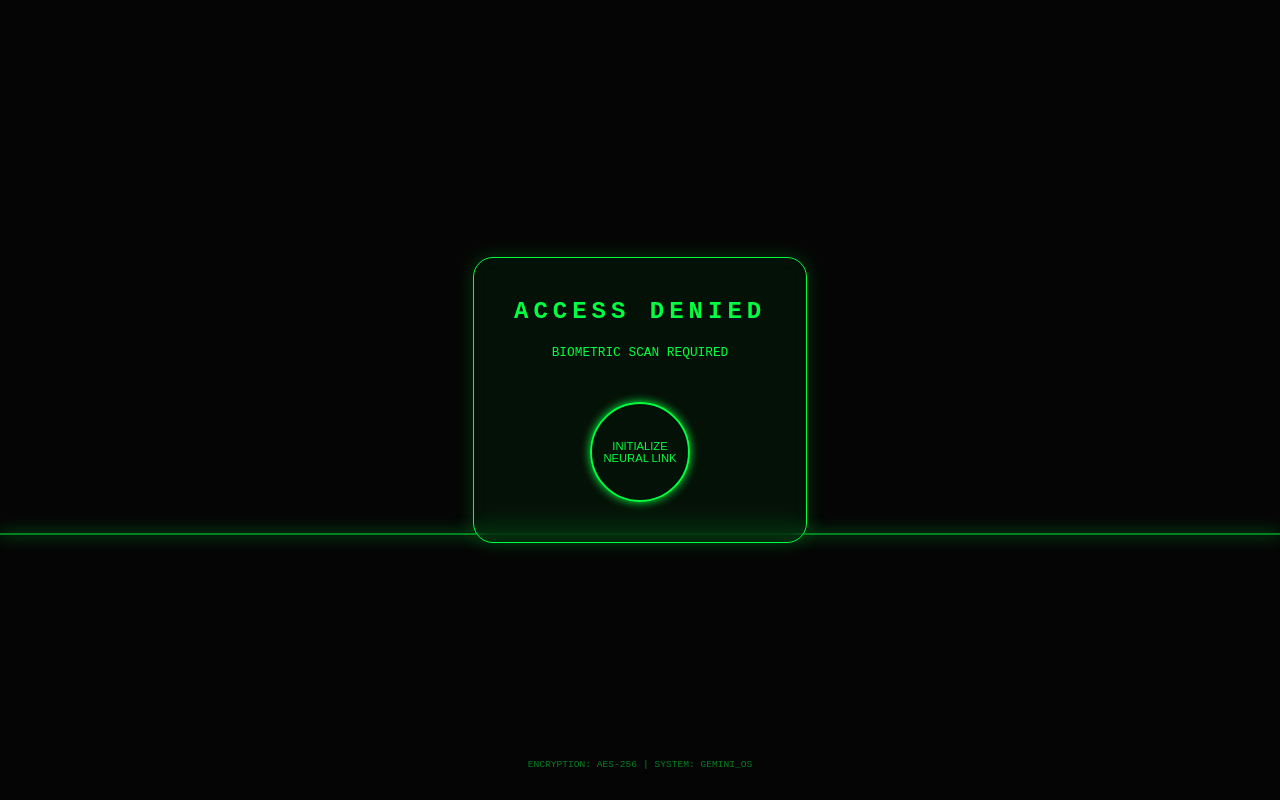
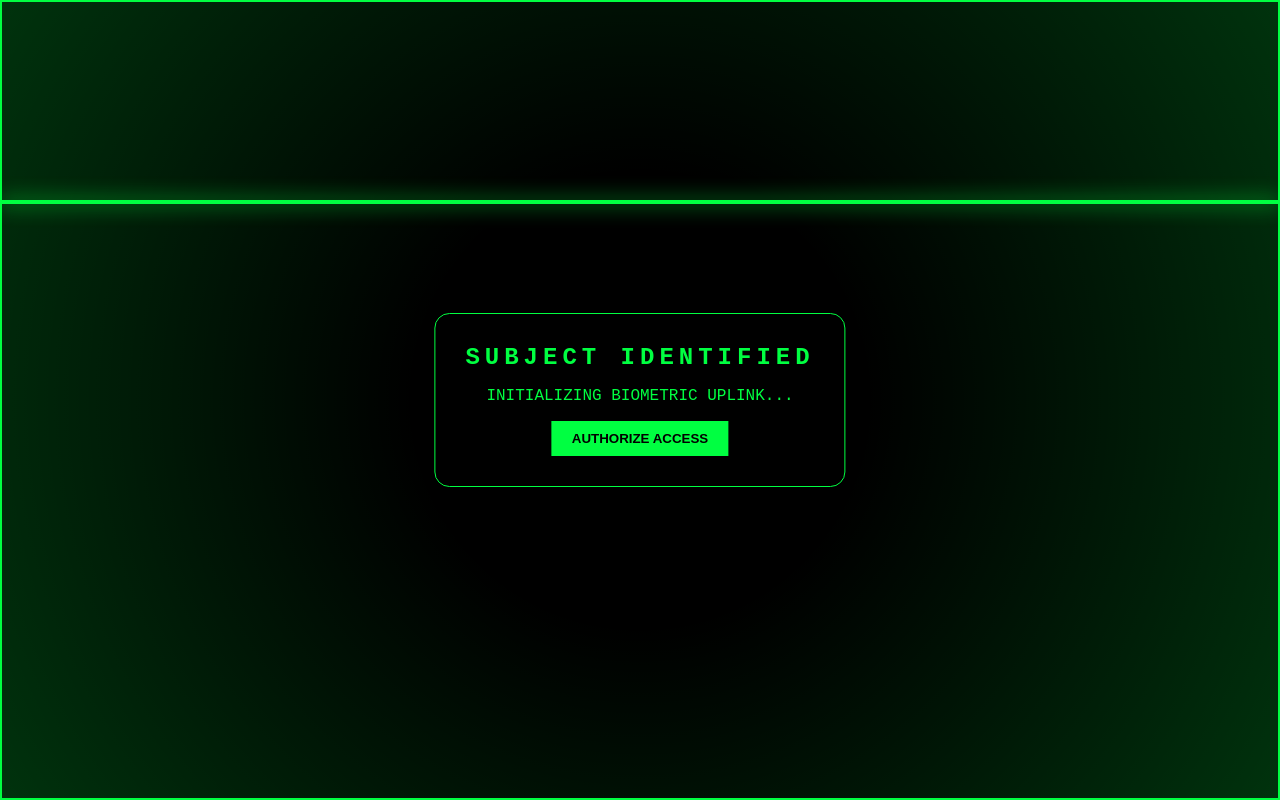
Before and after one commit to harsha24naidu/Cyber-hunter, a plain HTML site: page index.html in a window 1280 px wide. Drawn offline with Linux system fonts and the light colour scheme.

Commit message:
Update index.html

```diff
--- a/index.html
+++ b/index.html
@@ -3,92 +3,74 @@
 <head>
     <meta charset="UTF-8">
     <meta name="viewport" content="width=device-width, initial-scale=1.0">
-    <title>NEURAL_LINK_v4.2</title>
+    <title>NEURAL_SCAN_v5</title>
     <style>
-        body {
-            margin: 0;
-            background: #050505;
-            color: #00ff41;
-            font-family: 'Courier New', Courier, monospace;
-            display: flex;
-            flex-direction: column;
-            align-items: center;
-            justify-content: center;
-            height: 100vh;
-            overflow: hidden;
+        body, html { margin: 0; padding: 0; width: 100%; height: 100%; overflow: hidden; background: #000; font-family: 'Courier New', monospace; }
+
+        #video-bg {
+            position: fixed;
+            top: 50%; left: 50%;
+            min-width: 100%; min-height: 100%;
+            width: auto; height: auto;
+            transform: translateX(-50%) translateY(-50%) scaleX(-1);
+            filter: grayscale(100%) brightness(50%) contrast(150%);
+            z-index: -1;
         }
 
-        .scanner-line {
+        .overlay {
             position: absolute;
-            width: 100%;
-            height: 2px;
-            background: rgba(0, 255, 65, 0.5);
-            box-shadow: 0 0 15px #00ff41;
-            top: 0;
-            animation: scan 3s linear infinite;
+            top: 0; left: 0;
+            width: 100%; height: 100%;
+            background: radial-gradient(circle, transparent 30%, rgba(0,255,65,0.2) 100%);
+            border: 2px solid #00ff41;
+            box-sizing: border-box;
+            pointer-events: none;
         }
 
-        .interface-box {
-            border: 1px solid #00ff41;
-            padding: 40px;
-            background: rgba(0, 255, 65, 0.05);
-            backdrop-filter: blur(10px);
-            text-align: center;
-            border-radius: 20px;
-            box-shadow: 0 0 20px rgba(0, 255, 65, 0.2);
+        .scanner-bar {
+            position: absolute;
+            width: 100%; height: 4px;
+            background: #00ff41;
+            box-shadow: 0 0 20px #00ff41;
+            animation: scan 4s linear infinite;
         }
 
-        .glitch {
-            font-size: 1.5rem;
-            font-weight: bold;
-            text-transform: uppercase;
-            letter-spacing: 5px;
-            animation: glitch 1s linear infinite;
+        .ui-box {
+            position: absolute;
+            top: 50%; left: 50%;
+            transform: translate(-50%, -50%);
+            text-align: center;
+            color: #00ff41;
+            background: rgba(0,0,0,0.7);
+            padding: 30px;
+            border-radius: 15px;
+            border: 1px solid #00ff41;
         }
 
-        .core-button {
-            margin-top: 30px;
-            width: 100px;
-            height: 100px;
-            border-radius: 50%;
-            border: 2px solid #00ff41;
-            background: transparent;
-            color: #00ff41;
-            cursor: pointer;
-            box-shadow: 0 0 10px #00ff41;
-            transition: 0.3s;
-            font-size: 0.7rem;
-        }
-
-        .core-button:active {
-            transform: scale(0.9);
-            background: #00ff41;
-            color: black;
-        }
-
-        @keyframes scan {
-            0% { top: 0%; }
-            100% { top: 100%; }
-        }
-
-        @keyframes glitch {
-            2%, 64% { transform: translate(2px,0) skew(0deg); }
-            4%, 60% { transform: translate(-2px,0) skew(0deg); }
-            62% { transform: translate(0,0) skew(5deg); }
-        }
+        @keyframes scan { 0% { top: 0; } 100% { top: 100%; } }
     </style>
 </head>
 <body>
-    <div class="scanner-line"></div>
+    <video id="video-bg" autoplay playsinline></video>
+    <div class="overlay"></div>
+    <div class="scanner-bar"></div>
 
-    <div class="interface-box">
-        <div class="glitch">Access Denied</div>
-        <p style="margin-top: 20px; font-size: 0.8rem;">BIOMETRIC SCAN REQUIRED</p>
-        <button class="core-button" onclick="alert('DECRYPTING DATA... Check DM for Cipher.')">INITIALIZE<br>NEURAL LINK</button>
+    <div class="ui-box">
+        <h2 style="margin:0; letter-spacing: 5px;">SUBJECT IDENTIFIED</h2>
+        <p id="status">INITIALIZING BIOMETRIC UPLINK...</p>
+        <button onclick="startCamera()" style="background:#00ff41; color:#000; border:none; padding:10px 20px; font-weight:bold; cursor:pointer;">AUTHORIZE ACCESS</button>
     </div>
 
-    <p style="position: fixed; bottom: 20px; font-size: 0.6rem; opacity: 0.5;">
-        ENCRYPTION: AES-256 | SYSTEM: GEMINI_OS
-    </p>
+    <script>
+        async function startCamera() {
+            try {
+                const stream = await navigator.mediaDevices.getUserMedia({ video: { facingMode: "user" } });
+                document.getElementById('video-bg').srcObject = stream;
+                document.getElementById('status').innerText = "CONNECTION SECURE. DATA ENCRYPTED.";
+            } catch (err) {
+                document.getElementById('status').innerText = "ENCRYPTION FAILED: PERMISSION DENIED";
+            }
+        }
+    </script>
 </body>
 </html>
```
